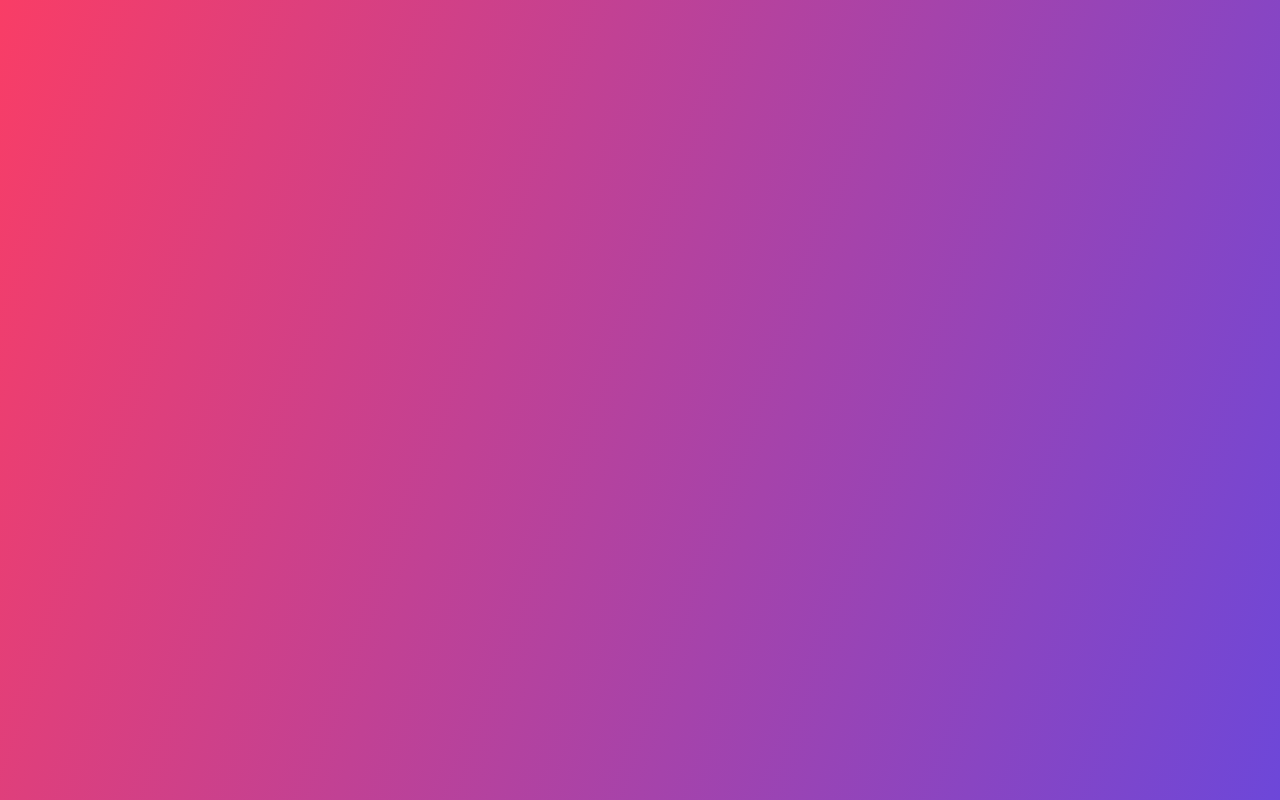
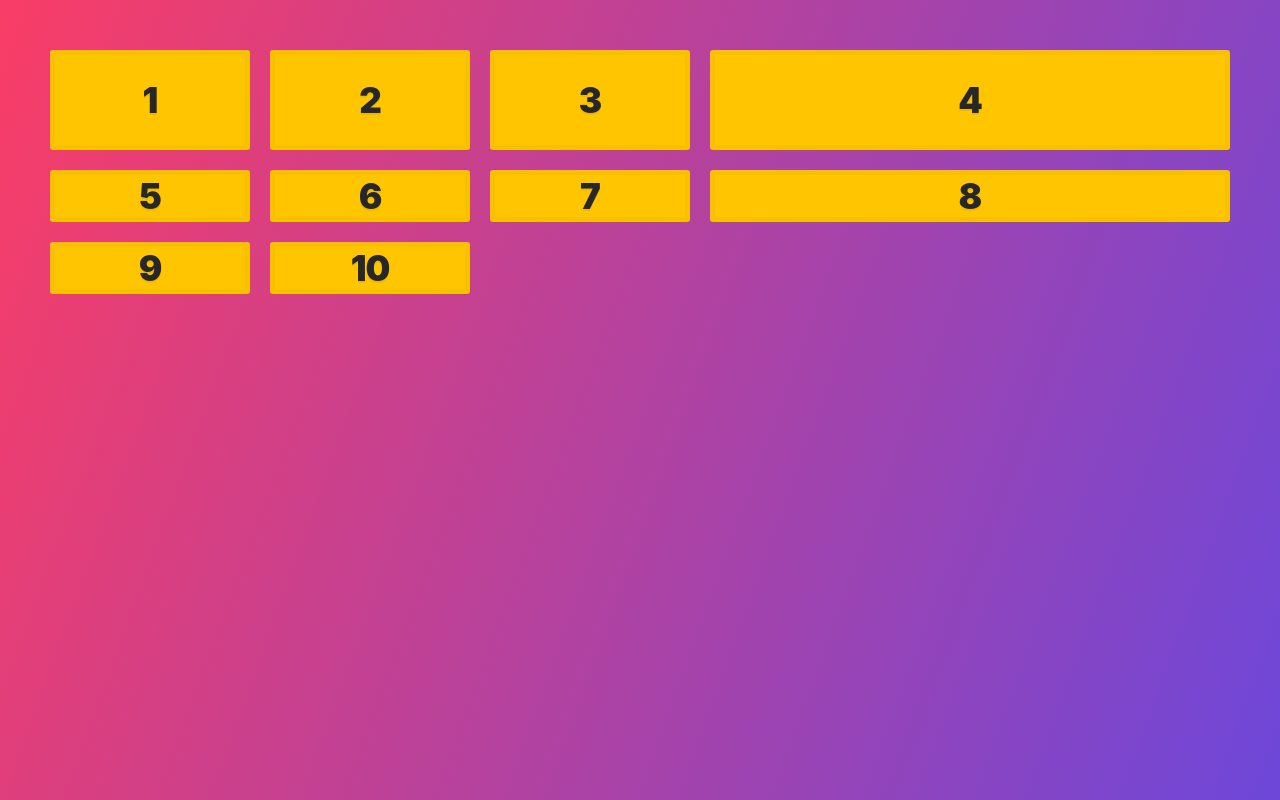
Before and after one commit to Foest/webdev, a plain HTML site: page css_grid/fundamentals/fundamentals.html in a window 1280 px wide. Drawn offline with Linux system fonts and the light colour scheme.

Commit message:
basic grid functionality

```diff
--- a/css_grid/fundamentals/fundamentals.html
+++ b/css_grid/fundamentals/fundamentals.html
@@ -10,7 +10,26 @@
 </head>
 
 <body>
+  <div class="container">
+    <div class="item">1</div>
+    <div class="item">2</div>
+    <div class="item">3</div>
+    <div class="item">4</div>
+    <div class="item">5</div>
+    <div class="item">6</div>
+    <div class="item">7</div>
+    <div class="item">8</div>
+    <div class="item">9</div>
+    <div class="item">10</div>
+  </div>
 
+  <style>
+    .container{
+      display: grid;
+      grid-template-columns: repeat(3, 200px) auto;
+      grid-template-rows: 100px auto;
+      grid-gap: 20px;
+    }
+    </style>
 </body>
-
 </html>
```
